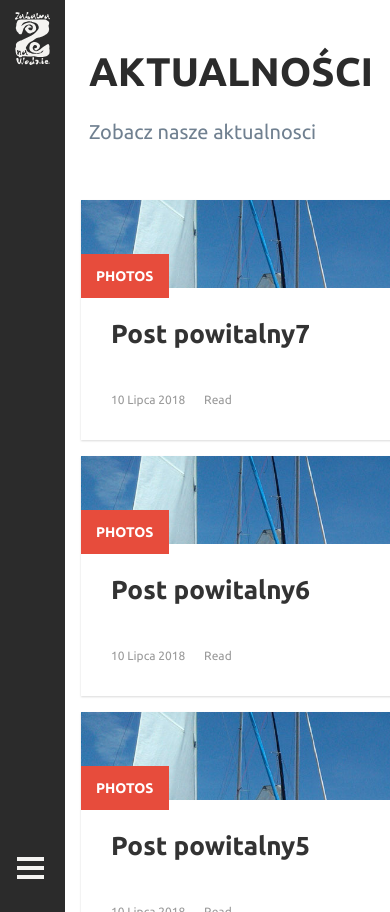
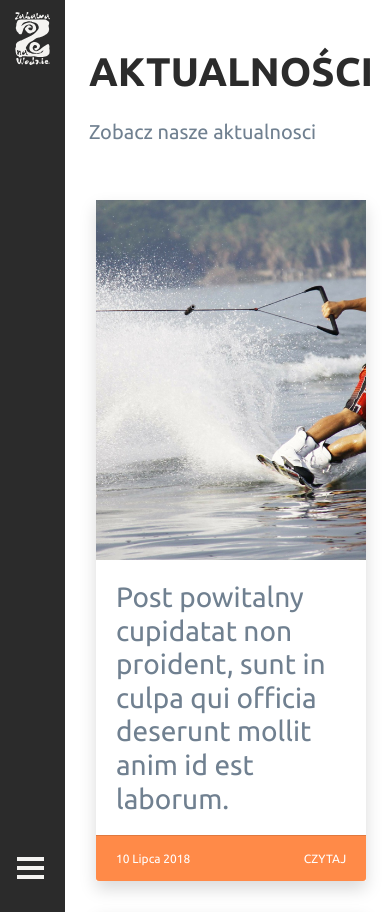
Before and after one commit to edwingrafik/zabawynawodzie, a Jekyll site: the page built from aktualnosci.html, in a window 390 px wide. Shown: the top 912 px of the page. Built offline with Jekyll 4.4.1, drawn with Linux system fonts in a browser that asks for light colours; nearby versions of some CDN libraries; comment, search, counter and statistics services are not loaded; some of the changed text lies outside the part shown; grey boxes are pictures that could not be loaded.

Commit message:
Styl Aktualnosci

```diff
--- a/_posts/2018-07-10-post-powitalny7.md
+++ b/_posts/2018-07-10-post-powitalny7.md
@@ -1,7 +1,7 @@
 ---
 layout: post
-title: Post powitalny7
+title: Post powitalny cupidatat non proident, sunt in culpa qui officia deserunt mollit anim id est laborum.
 subtitle: Witamy na naszej stronie!
-title-img: /images/uploads/img_20150801_121529.jpg
+title-img: /img/mexico-88768_1920.jpg
 ---
 Sezon wakacyjny w pełni, zatem zapraszamy na zabawę na wodzie. Jeśli szukasz sposobu na aktywny wypoczynek, dobrze trafiłeś. Polecamy zwłaszcza wakeboard oraz koło. Nie jest potrzebne wcześniejsze przygotowanie. Znajdziecie nas w Znamirowicach nad Jeziorem Rożnowskim. Do zobaczenia!
--- a/_sass/main-style.scss
+++ b/_sass/main-style.scss
@@ -33,6 +33,5 @@ $animation: 500ms;
   "style/social-sidebar",
   "style/svg-filters",
   "style/wave-menu",
-  "style/hero",
-  "style/blog"
+  "style/hero"
 ;
--- a/_sass/style/_base.scss
+++ b/_sass/style/_base.scss
@@ -124,7 +124,7 @@ li {
 
 a {
   color: $text-color;
-  text-decoration: none;
+  text-decoration: none !important;
   white-space: nowrap;
 
   &:visited {
--- a/_sass/style/_blog.scss
+++ /dev/null
@@ -1,181 +0,0 @@
-.post-module {
-  position: relative;
-  z-index: 1;
-  display: block;
-  background: #FFFFFF;
-  // min-width: 270px;
-  // height: 470px;
-  -webkit-box-shadow: 0px 1px 2px 0px rgba(0, 0, 0, 0.15);
-  -moz-box-shadow: 0px 1px 2px 0px rgba(0, 0, 0, 0.15);
-  box-shadow: 0px 1px 2px 0px rgba(0, 0, 0, 0.15);
-  -webkit-transition: all 0.3s linear 0s;
-  -moz-transition: all 0.3s linear 0s;
-  -ms-transition: all 0.3s linear 0s;
-  -o-transition: all 0.3s linear 0s;
-  transition: all 0.3s linear 0s;
-}
-.post-module:hover,
-.hover {
-  -webkit-box-shadow: 0px 1px 35px 0px rgba(0, 0, 0, 0.3);
-  -moz-box-shadow: 0px 1px 35px 0px rgba(0, 0, 0, 0.3);
-  box-shadow: 0px 1px 35px 0px rgba(0, 0, 0, 0.3);
-}
-.post-module:hover .thumbnail img,
-.hover .thumbnail img {
-  -webkit-transform: scale(1.1);
-  -moz-transform: scale(1.1);
-  transform: scale(1.1);
-  opacity: .6;
-}
-.post-module .thumbnail {
-  background: #000000;
-  height: 20em;
-  // height: 400px;
-  overflow: hidden;
-}
-.post-module .thumbnail .date {
-  position: absolute;
-  top: 20px;
-  right: 20px;
-  z-index: 1;
-  background: #e74c3c;
-  width: 55px;
-  height: 55px;
-  padding: 12.5px 0;
-  -webkit-border-radius: 100%;
-  -moz-border-radius: 100%;
-  border-radius: 100%;
-  color: #FFFFFF;
-  font-weight: 700;
-  text-align: center;
-  -webkti-box-sizing: border-box;
-  -moz-box-sizing: border-box;
-  box-sizing: border-box;
-}
-.post-module .thumbnail .date .day {
-  font-size: 18px;
-}
-.post-module .thumbnail .date .month {
-  font-size: 12px;
-  text-transform: uppercase;
-}
-.post-module .thumbnail img {
-  display: block;
-  width: 120%;
-  -webkit-transition: all 0.3s linear 0s;
-  -moz-transition: all 0.3s linear 0s;
-  -ms-transition: all 0.3s linear 0s;
-  -o-transition: all 0.3s linear 0s;
-  transition: all 0.3s linear 0s;
-}
-.post-module .post-content {
-  position: absolute;
-  bottom: 0;
-  background: #FFFFFF;
-  width: 100%;
-  padding: 30px;
-  -webkti-box-sizing: border-box;
-  -moz-box-sizing: border-box;
-  box-sizing: border-box;
-  -webkit-transition: all 0.3s cubic-bezier(0.37, 0.75, 0.61, 1.05) 0s;
-  -moz-transition: all 0.3s cubic-bezier(0.37, 0.75, 0.61, 1.05) 0s;
-  -ms-transition: all 0.3s cubic-bezier(0.37, 0.75, 0.61, 1.05) 0s;
-  -o-transition: all 0.3s cubic-bezier(0.37, 0.75, 0.61, 1.05) 0s;
-  transition: all 0.3s cubic-bezier(0.37, 0.75, 0.61, 1.05) 0s;
-}
-.post-module .post-content .category {
-  position: absolute;
-  top: -34px;
-  left: 0;
-  background: #e74c3c;
-  padding: 10px 15px;
-  color: #FFFFFF;
-  font-size: 14px;
-  font-weight: 600;
-  text-transform: uppercase;
-}
-.post-module .post-content .title {
-  margin: 0;
-  padding: 0 0 10px;
-  color: #333333;
-  font-size: 26px;
-  font-weight: 700;
-}
-.post-module .post-content .sub_title {
-  margin: 0;
-  padding: 0 0 20px;
-  color: #e74c3c;
-  font-size: 20px;
-  font-weight: 400;
-}
-.post-module .post-content .description {
-  display: none;
-  color: #666666;
-  font-size: 14px;
-  line-height: 1.8em;
-}
-.post-module .post-content .post-meta {
-  margin: 30px 0 0;
-  color: #999999;
-}
-.post-module .post-content .post-meta .timestamp {
-  margin: 0 16px 0 0;
-}
-.post-module .post-content .post-meta a {
-  color: #999999;
-  text-decoration: none;
-}
-.hover .post-content .description {
-  display: block !important;
-  height: auto !important;
-  opacity: 1 !important;
-}
-.container {
-  max-width: 800px;
-  min-width: 640px;
-  margin: 0 auto;
-}
-.container:before,
-.container:after {
-  content: '';
-  display: block;
-  clear: both;
-}
-.container .column {
-  width: 50%;
-  padding: 0 25px;
-  -webkti-box-sizing: border-box;
-  -moz-box-sizing: border-box;
-  box-sizing: border-box;
-  float: left;
-}
-.container .column .demo-title {
-  margin: 0 0 15px;
-  color: #666666;
-  font-size: 18px;
-  font-weight: bold;
-  text-transform: uppercase;
-}
-.container .info {
-  width: 300px;
-  margin: 50px auto;
-  text-align: center;
-}
-.container .info h1 {
-  margin: 0 0 15px;
-  padding: 0;
-  font-size: 24px;
-  font-weight: bold;
-  color: #333333;
-}
-.container .info span {
-  color: #666666;
-  font-size: 12px;
-}
-.container .info span a {
-  color: #000000;
-  text-decoration: none;
-}
-.container .info span .fa {
-  color: #e74c3c;
-}
--- a/_sass/style/_layout.scss
+++ b/_sass/style/_layout.scss
@@ -192,3 +192,24 @@ aside {
   -ms-transform: translate(-50%, -50%);
   text-align: center;
 }
+
+
+.cover-img {
+  max-height: $base-spacing*30;
+  min-height: $base-spacing*30;
+  width: 100%;
+  object-fit: cover;
+  transition: all $animation ease;
+  &:hover {
+    opacity: .75;
+  }
+}
+
+.card-footer {
+  background-color: $brand-color !important;
+  color: white !important;
+  transition: all $animation ease;
+  &:hover {
+    background-color: $dark !important;
+  }
+}
--- a/aktualnosci.html
+++ b/aktualnosci.html
@@ -11,89 +11,18 @@ layout: default
     </div>
   </div>
   <div class="row no-gutters mx-3">
-    <!-- {% for post in site.posts %}
-    <div class="col-xs-6 col-md-4">
-      <a href="{{ post.url }}">
-        <div class="card mt-5 mb-5">
-          <div class="card-block">
-            <img class="card-img-top" src="{{ post.title-img }}" alt="">
-            <div class="">
-              <h2 class="card-title text-truncate">{{ post.title }}</h2>
-              <p class="card-text text-truncate">
-                {% assign m = post.date | date: "%-m" %}
-                {{ post.date | date: "%-d" }}
-                  {% case m %}
-                    {% when '1' %}Stycznia
-                    {% when '2' %}Lutego
-                    {% when '3' %}Marca
-                    {% when '4' %}Kwietnia
-                    {% when '5' %}Maja
-                    {% when '6' %}Czerwca
-                    {% when '7' %}Lipca
-                    {% when '8' %}Sierpnia
-                    {% when '9' %}Września
-                    {% when '10' %}Paździenika
-                    {% when '11' %}Listopada
-                    {% when '12' %}Grudnia
-                  {% endcase %}
-                {{ post.date | date: "%Y" }}
-              </p>
-              <a href="{{ post.url }}" class="btn card-button d-block mt-3">Czytaj!</a>
-            </div>
-          </div>
-        </div>
-      </a>
-    </div>
-    {% endfor %} -->
-
-      <!-- <div class="row no-gutters">
-      {% assign post = site.posts %}
-      {% for post in site.posts %}
-      <div class="img-container col-md-4 col-xs-12">
-        <div class="mx-3 my-3">
-          <a href="{{ post.url | relative_url }}">
-            <img src="{{ post.title-img }}" alt="" class="image">
-            <div class="">
-              <p class="card-text text-truncate">
-                {% assign m = post.date | date: "%-m" %}
-                {{ post.date | date: "%-d" }}
-                  {% case m %}
-                    {% when '1' %}Stycznia
-                    {% when '2' %}Lutego
-                    {% when '3' %}Marca
-                    {% when '4' %}Kwietnia
-                    {% when '5' %}Maja
-                    {% when '6' %}Czerwca
-                    {% when '7' %}Lipca
-                    {% when '8' %}Sierpnia
-                    {% when '9' %}Września
-                    {% when '10' %}Paździenika
-                    {% when '11' %}Listopada
-                    {% when '12' %}Grudnia
-                  {% endcase %}
-                {{ post.date | date: "%Y" }}
-              </p>
-              <span class="">{{ post.title }}</span>
-            </div>
-          </a>
-        </div>
-      </div>
-      {% endfor %}
-      </div> -->
-
-
-      {% assign post = site.posts %}
-      {% for post in site.posts %}
-      <div class="container col-3 mb-3">
-          <div class="post-module">
-            <div class="thumbnail">
-              <img src="{{ post.title-img }}" />
-            </div>
-            <div class="post-content">
-              <div class="category">Photos</div>
-              <h1 class="title">{{ post.title }}</h1>
-              <div class="post-meta">
-                <span class="timestamp">
+      <div class="card-deck">
+        {% assign post = site.posts %}
+        {% for post in site.posts %}
+        <div class="col-md-4 col-sm-6 col-xs-12 mb-3">
+          <div class="card shadow">
+              <img class="card-img-top cover-img" src="{{ post.title-img }}" alt="Card image cap">
+              <div class="card-body">
+                  <h3 class="">{{ post.title }}</h3>
+              </div>
+              <a href="{{ post.url }}" class="card-footer">
+                <div class="d-flex justify-content-between">
+                  <span class="">
                     {% assign m = post.date | date: "%-m" %}
                     {{ post.date | date: "%-d" }}
                       {% case m %}
@@ -111,49 +40,13 @@ layout: default
                         {% when '12' %}Grudnia
                       {% endcase %}
                     {{ post.date | date: "%Y" }}
-                </span>
-                <span class="comments">
-                  <a href="{{ post.url | relative_url }}">Read</a>
-                </span>
-              </div>
-            </div>
+                  </span>
+                  <span class="text-uppercase">Czytaj</span>
+                </div>
+              </a>
           </div>
-      </div>
-      {% endfor %}
-
-
-
+        </div>
+        {% endfor %}
+    </div>
   </div>
-
-
-
 </div>
-
-
-
-<!-- <div class="container mb-5">
-    <div class="post-module">
-      <div class="thumbnail">
-        <div class="date">
-          <div class="day">27</div>
-          <div class="month">Mar</div>
-        </div>
-        <img src="https://s3-us-west-2.amazonaws.com/s.cdpn.io/169963/photo-1429043794791-eb8f26f44081.jpeg" />
-      </div>
-      <div class="post-content">
-        <div class="category">Photos</div>
-        <h1 class="title">City Lights in New York</h1>
-        <h2 class="sub_title">The city that never sleeps.</h2>
-        <div class="post-meta">
-          <span class="timestamp">
-            <i class="fa fa-clock-">o</i>
-            6 mins ago
-          </span>
-          <span class="comments">
-            <i class="fa fa-comments"></i>
-            <a href="#"> 39 comments</a>
-          </span>
-        </div>
-      </div>
-    </div>
-</div> -->
```
Also changed, not shown: _posts/2018-07-10-post-powitalny6.md (+1 -1 lines).
